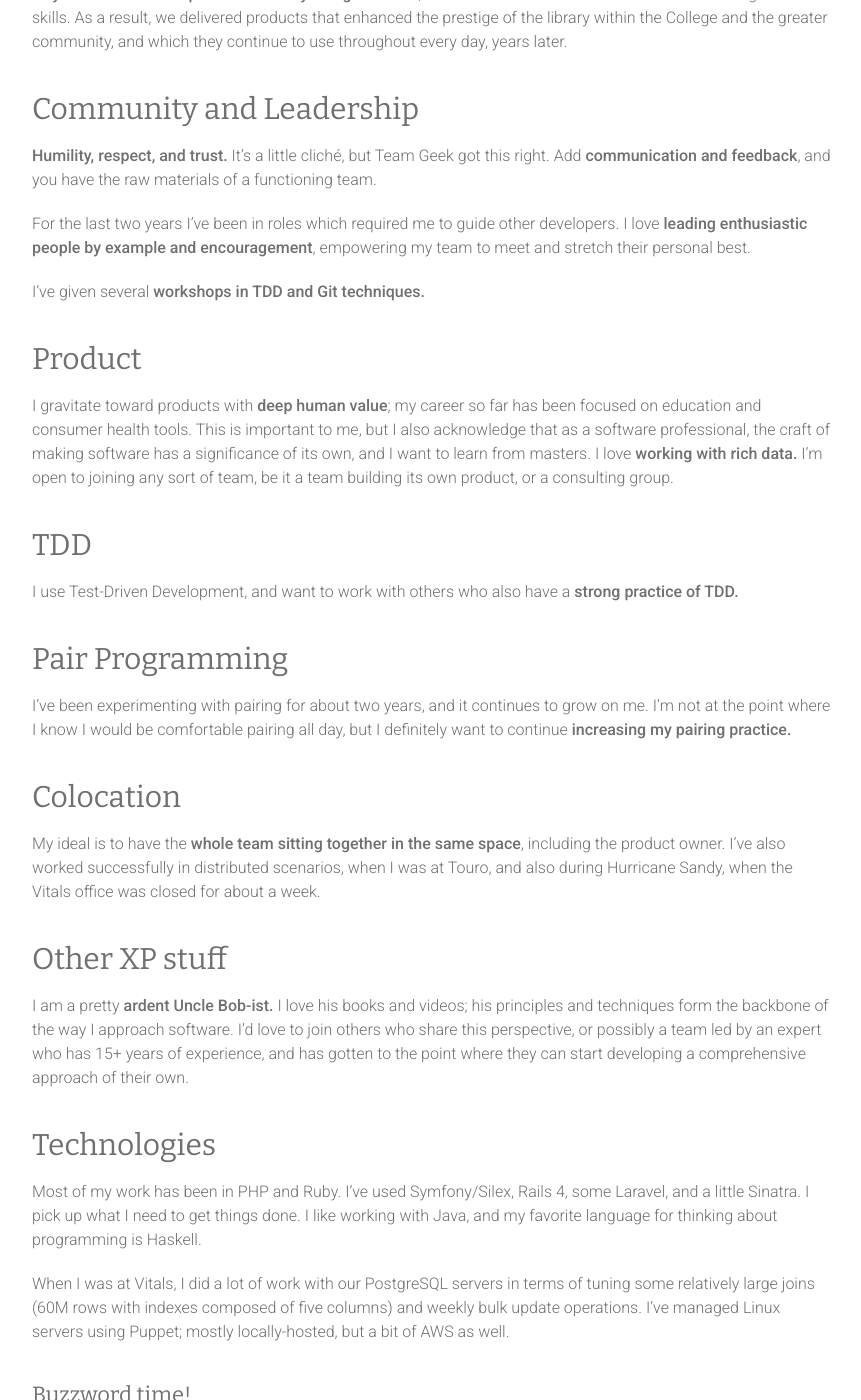
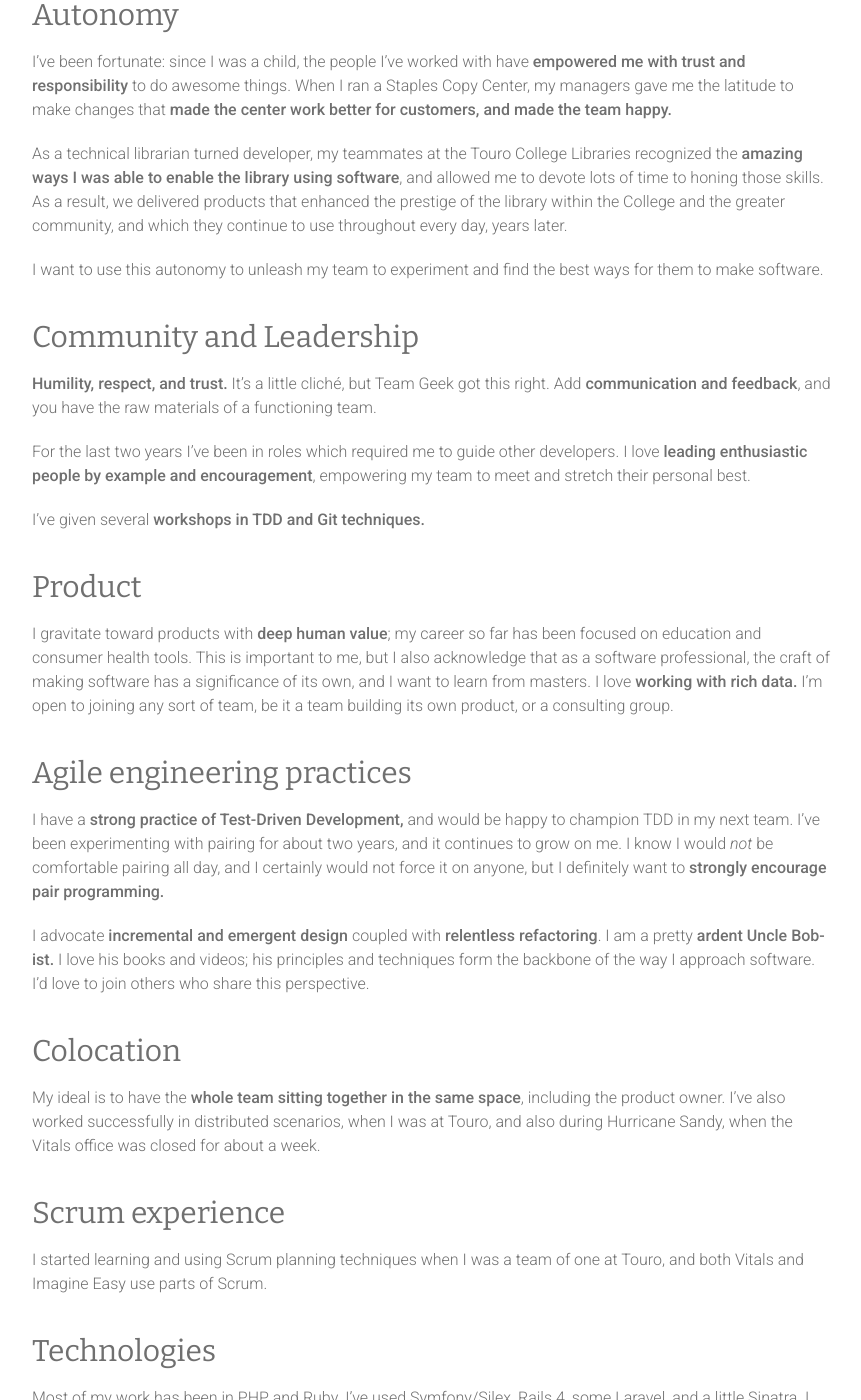
Before and after one commit to yitznewton/yitznewton.github.io, a Jekyll site: the page built from resume.md, in a window 1280 px wide and 1400 px high, scrolled down 557 px. Shown: the whole window, without its empty margins (208-1069 px from the left). Built offline with Jekyll 4.4.1, drawn with Linux system fonts in a browser that asks for light colours; Markdown is read by kramdown in place of the engine named in the settings; some of the changed text lies outside the part shown.

Commit message:
update resume for scrum master

```diff
--- a/resume.md
+++ b/resume.md
@@ -4,9 +4,13 @@
 permalink: /resume/
 ---
 
-Hi, I'm Yitz Schaffer. I've been making software since 2008 (about 7 years). I'm [an INTP](http://www.truity.com/personality-type/intp) and I love discovering new ways to understand people, like personality typology.
+Hi, I'm Yitz Schaffer. I've been making software as a developer since 2008 (about 7 years).
 
-I worked at the [Touro College Libraries](http://www.tourolib.org/) for 9 years, first as a librarian, then as a software developer. I was with [Vitals.com](http://www.vitals.com/) for a year an a half, and I have been with [Imagine Easy Solutions](http://www.imagineeasy.com/) for a year now.
+I'm [an INTP](http://www.truity.com/personality-type/intp) and I love discovering new ways to understand people, like personality typology. Being an INTP means thinking in systems, taking in information and perspectives from everywhere to understand the whole, and envisioning the best future based on what is here in the present.
+
+It's that vision that makes me want to **transition to Agile leadership, in a Scrum Master or similar role**. I worked at the [Touro College Libraries](http://www.tourolib.org/) for 9 years, first as a librarian, then as a software developer. I also developed for 1.5 years with [Vitals.com](http://www.vitals.com/), and a year at [Imagine Easy Solutions](http://www.imagineeasy.com/). I have devoted the last four years of my career to learning about and exploring better ways of making software with Agile, and I want to help my next team discover the best way for them. I am looking for a smaller team for my first Agile adventure.
+
+I plan on completing **ScrumMaster certification** in Q1 of 2015 with either Mike Cohn or Joe Little.
 
 Here is what's important to me.
 
@@ -14,7 +18,9 @@
 
 I've been fortunate: since I was a child, the people I've worked with have **empowered me with trust and responsibility** to do awesome things. When I ran a Staples Copy Center, my managers gave me the latitude to make changes that **made the center work better for customers, and made the team happy.**
 
-As a technical librarian turned developer, my teammates at the Touro College Libraries recognized the **amazing ways I was able to empower the library using software**, and allowed me to devote lots of time to honing those skills. As a result, we delivered products that enhanced the prestige of the library within the College and the greater community, and which they continue to use throughout every day, years later.
+As a technical librarian turned developer, my teammates at the Touro College Libraries recognized the **amazing ways I was able to enable the library using software**, and allowed me to devote lots of time to honing those skills. As a result, we delivered products that enhanced the prestige of the library within the College and the greater community, and which they continue to use throughout every day, years later.
+
+I want to use this autonomy to unleash my team to experiment and find the best ways for them to make software.
 
 ## Community and Leadership
 
@@ -28,21 +34,19 @@
 
 I gravitate toward products with **deep human value**; my career so far has been focused on education and consumer health tools. This is important to me, but I also acknowledge that as a software professional, the craft of making software has a significance of its own, and I want to learn from masters. I love **working with rich data.** I'm open to joining any sort of team, be it a team building its own product, or a consulting group.
 
-## TDD
+## Agile engineering practices
 
-I use Test-Driven Development, and want to work with others who also have a **strong practice of TDD.**
+I have a **strong practice of Test-Driven Development,** and would be happy to champion TDD in my next team. I've been experimenting with pairing for about two years, and it continues to grow on me. I know I would *not* be comfortable pairing all day, and I certainly would not force it on anyone, but I definitely want to **strongly encourage pair programming.**
 
-## Pair Programming
-
-I've been experimenting with pairing for about two years, and it continues to grow on me. I'm not at the point where I know I would be comfortable pairing all day, but I definitely want to continue **increasing my pairing practice.**
+I advocate **incremental and emergent design** coupled with **relentless refactoring**. I am a pretty **ardent Uncle Bob-ist.** I love his books and videos; his principles and techniques form the backbone of the way I approach software. I'd love to join others who share this perspective.
 
 ## Colocation
 
 My ideal is to have the **whole team sitting together in the same space**, including the product owner. I've also worked successfully in distributed scenarios, when I was at Touro, and also during Hurricane Sandy, when the Vitals office was closed for about a week.
 
-## Other XP stuff
+## Scrum experience
 
-I am a pretty **ardent Uncle Bob-ist.** I love his books and videos; his principles and techniques form the backbone of the way I approach software. I'd love to join others who share this perspective, or possibly a team led by an expert who has 15+ years of experience, and has gotten to the point where they can start developing a comprehensive approach of their own.
+I started learning and using Scrum planning techniques when I was a team of one at Touro, and both Vitals and Imagine Easy use parts of Scrum.
 
 ## Technologies
 
```
Also changed, not shown: other parts of resume.md (+0 -1 lines).
